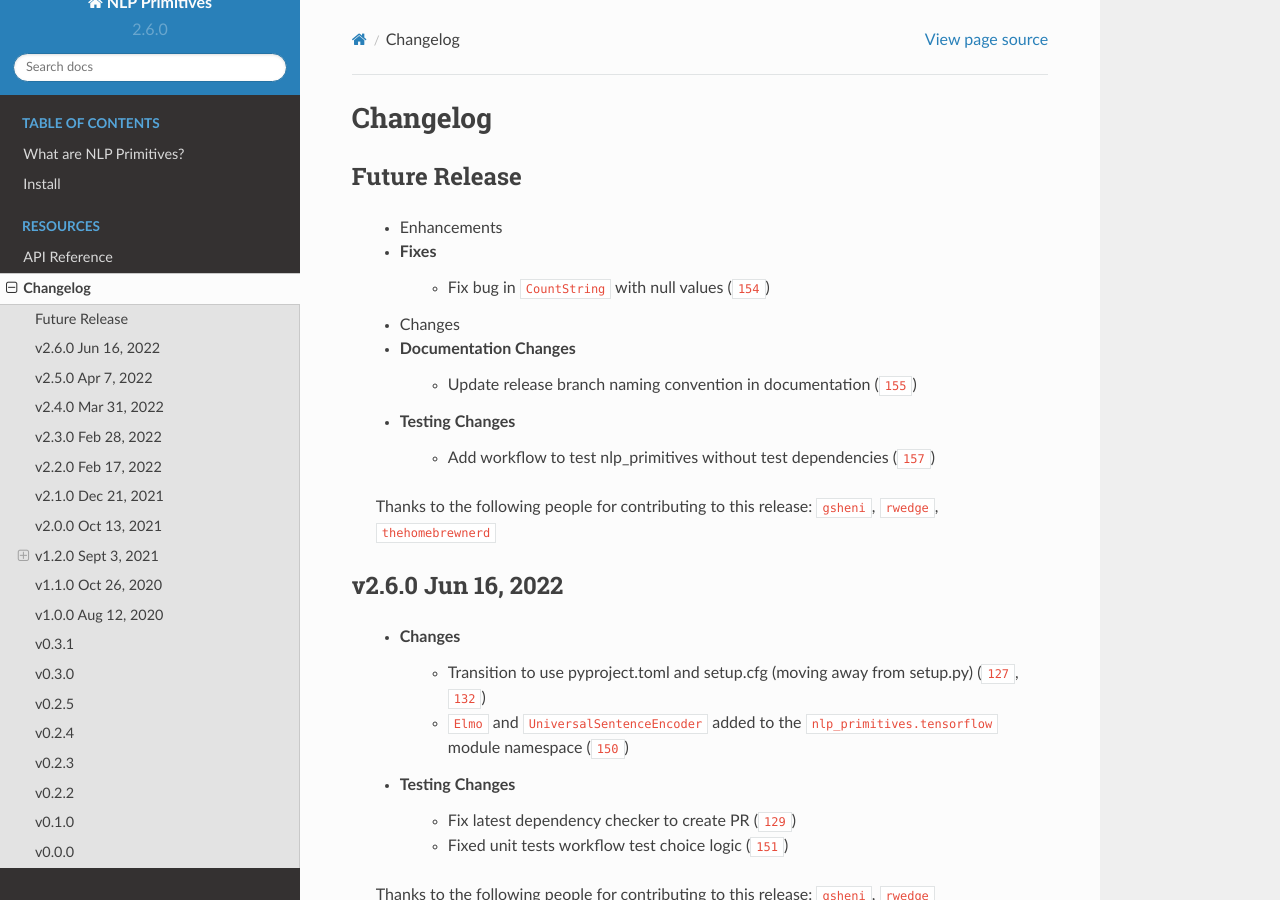
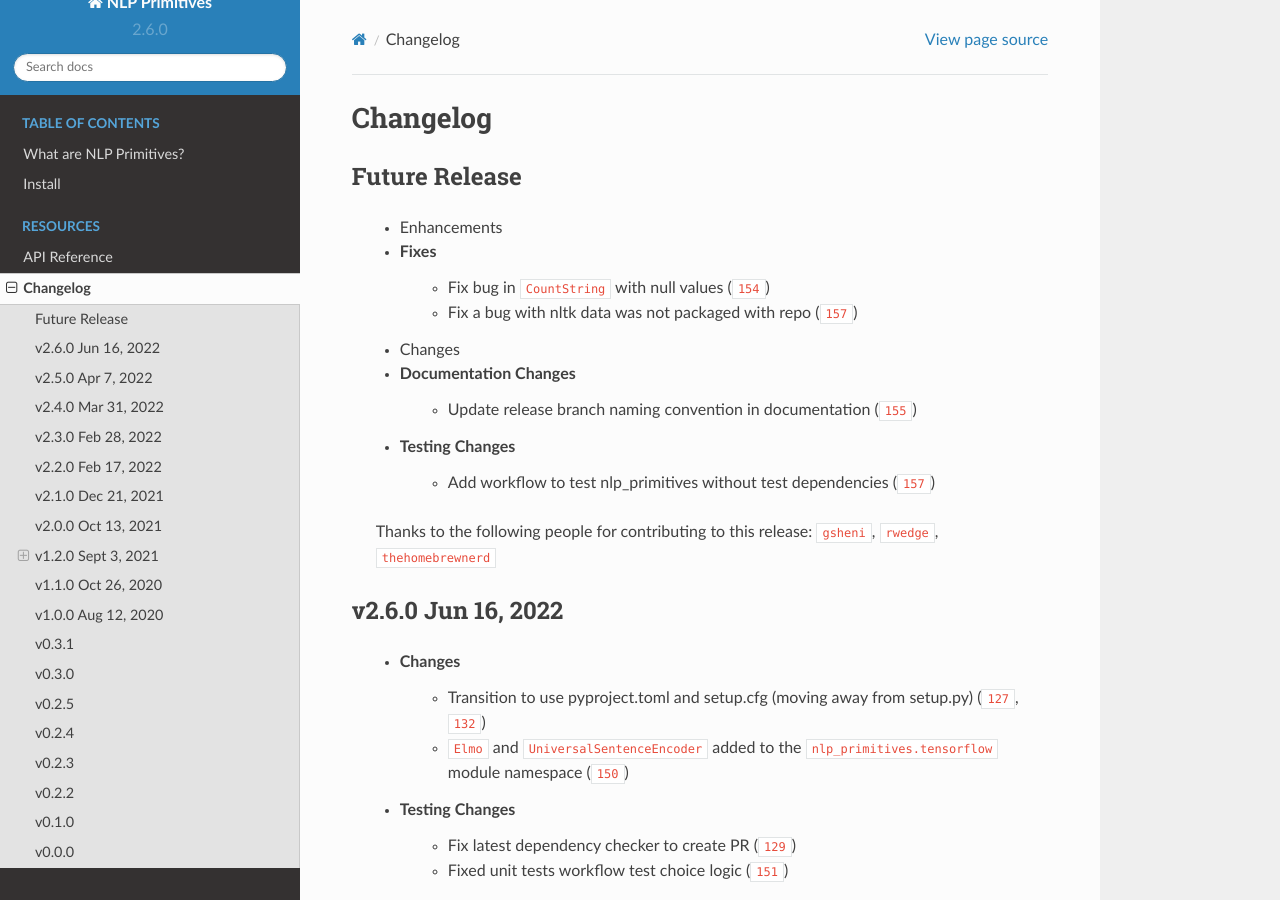
Before and after one commit to alteryx/nlp_primitives, a Sphinx documentation site: the page built from docs/source/changelog.rst, in a window 1280 px wide and 900 px high. Built offline with Sphinx 7.4.7 and the Read the Docs theme 2.0.0, drawn with Linux system fonts in a browser that asks for light colours; cross-references to code outside the pages are shown as plain code.

Commit message:
Update changelog.rst

```diff
--- a/docs/source/changelog.rst
+++ b/docs/source/changelog.rst
@@ -7,6 +7,7 @@ Future Release
     * Enhancements
     * Fixes
         * Fix bug in ``CountString`` with null values (:pr:`154`)
+        * Fix a bug with nltk data was not packaged with repo (:pr:`157`)
     * Changes
     * Documentation Changes
         * Update release branch naming convention in documentation (:pr:`155`)
```
